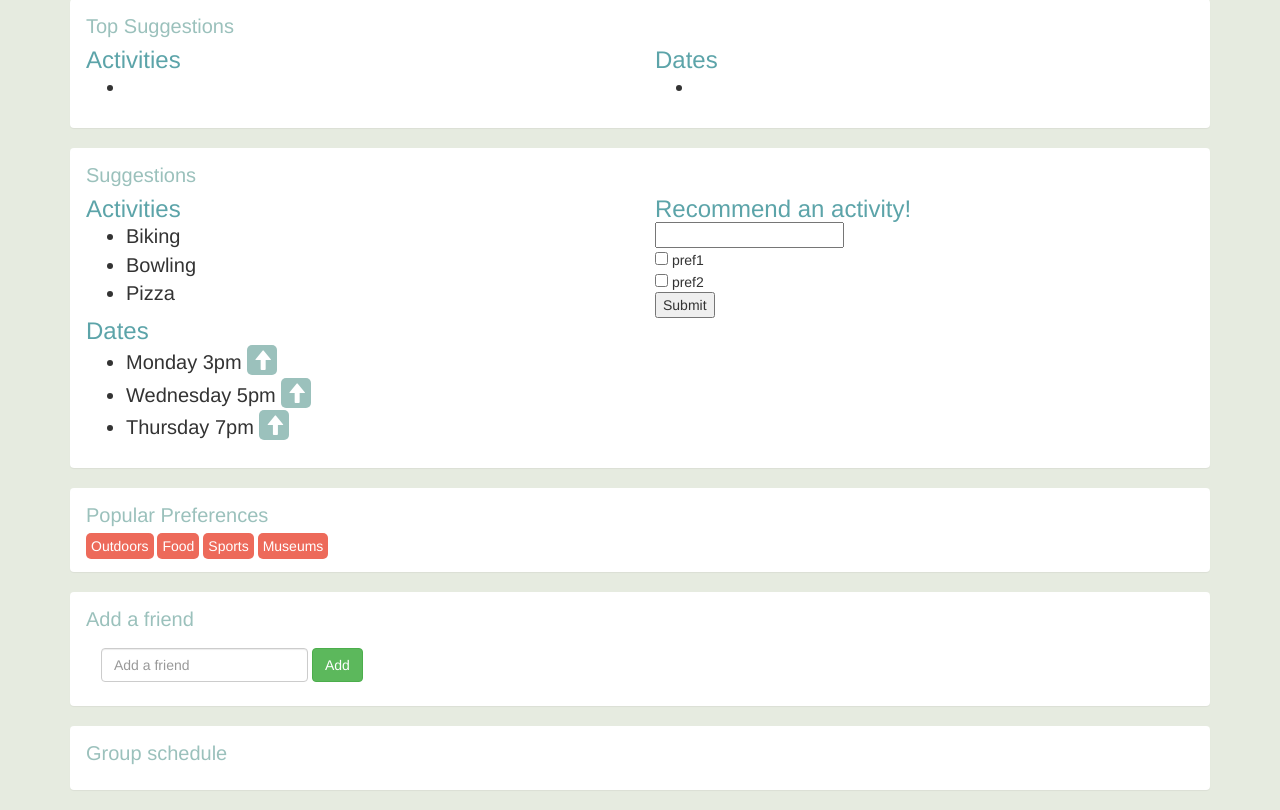
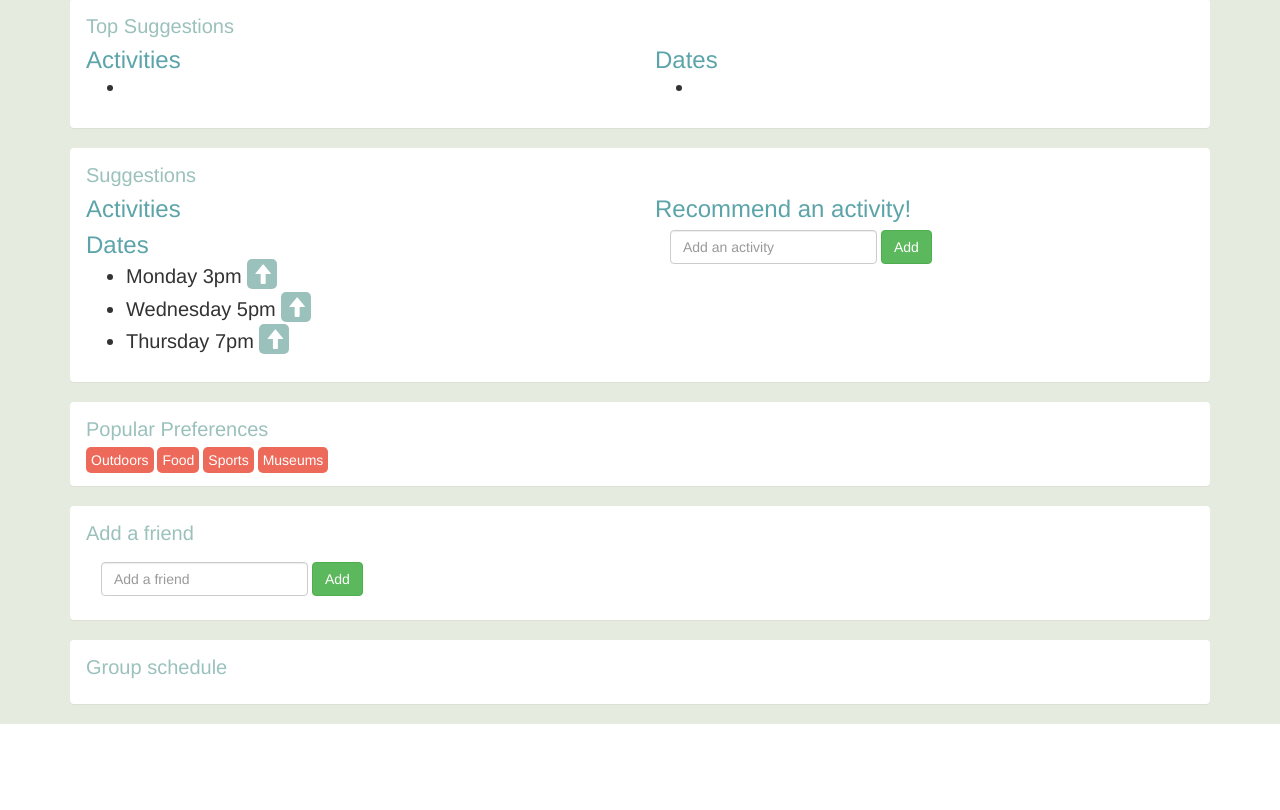
Before and after one commit to AjayAujla/McHacks2016, a Django app: template mchacks2016/main/templates/main/group.html in a window 1280 px wide. Shown: the part 296-1106 px from the top of the page. After the commit the page ends 1020 px from the top, so only its background shows below. Run offline with Django 3.2, Linux system fonts and the light colour scheme; the template is opened without the code that fills it, so the values that code supplies are empty; some libraries are stand-ins or nearby versions.

Commit message:
Groups can suggest activities (cannot add prefs at the moment)

```diff
--- a/mchacks2016/main/templates/main/group.html
+++ b/mchacks2016/main/templates/main/group.html
@@ -72,9 +72,9 @@
 					<div class="col-md-6">
 						<h3>Activities</h3>
 						<ul>
-							<li>Biking</li>
-							<li>Bowling</li>
-							<li>Pizza</li>
+							{% for act in group.suggested_activities.all %}
+							<li>{{ act }} <a href="" class=""><span class="vote glyphicon glyphicon-arrow-up" aria-hidden="true"></li>
+							{% endfor %}
 						</ul>
 						<h3>Dates</h3>
 						<ul>
@@ -85,12 +85,13 @@
 					</div>
 					<div class="col-md-6">
 						<h3>Recommend an activity!</h3>
-						<form action="add_activity" method="post">
-							{% csrf_token %}
-							<input type="text" name="name" /><br>
-							<input type="checkbox" name="pref1" value="pref1" /> pref1<br>
-							<input type="checkbox" name="pref2" value="Mike" /> pref2<br>
-							<input type="submit" value="Submit" />
+						<form id="addActivity" method="POST" action="/group/{{group_name}}" novalidate="novalidate" class="navbar-form">{% csrf_token %}
+							<input type="hidden" name="group" value="{{group_name}}">
+							<input type="hidden" name="formType" value="add_activity">
+							<div class="form-group">
+									<input type="text" class="form-control" id="activity" name="activity" value="" required="" placeholder="Add an activity">
+							</div>
+							<button href="" type="submit" class="btn btn-success">Add</button>
 						</form>
 						</div>
 					</div>
```
Also changed, not shown: mchacks2016/main/views.py (+11 -2 lines).
